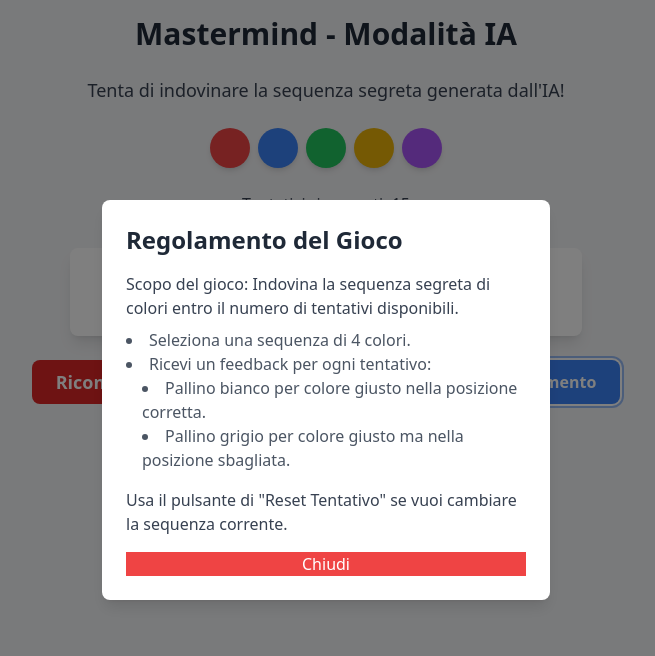
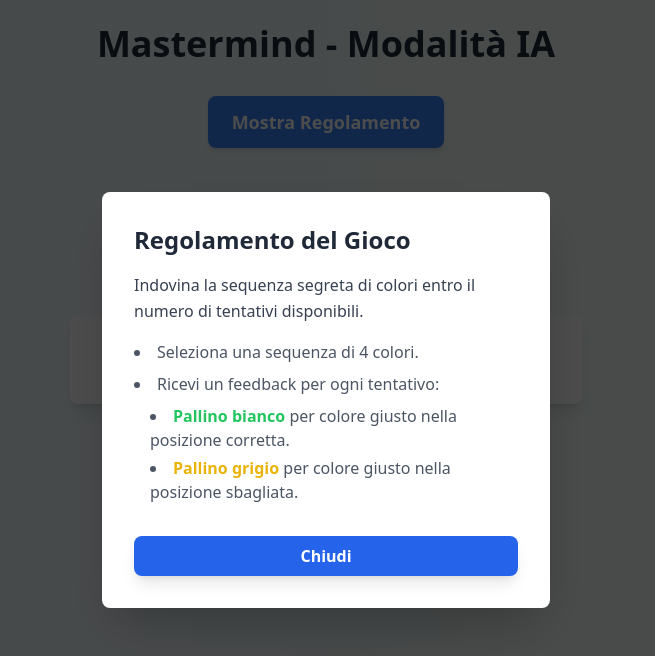
Before and after one commit to Pluz16/mastermind-game, a Nuxt app: page /ai_game in a window 1280 px wide. Both pictures are taken after a click on the button "Mostra Regolamento". Shown: the top 656 px of the page, without its empty margins (314-969 px from the left). Built offline with nearby package versions, Linux system fonts and the light colour scheme.

Commit message:
Making it better

```diff
--- a/components/InfoCard.vue
+++ b/components/InfoCard.vue
@@ -1,21 +1,22 @@
 <template>
     <transition name="fade">
-      <div v-if="showInfo" class="fixed inset-0 flex items-center justify-center bg-black bg-opacity-50 z-50">
-        <div class="bg-white rounded-lg p-6 max-w-md w-full shadow-lg">
-          <h2 class="text-2xl font-semibold text-gray-800 mb-4">Regolamento del Gioco</h2>
-          <p class="text-gray-700 mb-2">
-            Scopo del gioco: Indovina la sequenza segreta di colori entro il numero di tentativi disponibili.
+      <div v-if="showInfo" class="fixed inset-0 flex items-center justify-center bg-black bg-opacity-70 z-50">
+        <div class="bg-white rounded-lg p-8 max-w-md w-full shadow-2xl transform transition duration-300 scale-100 hover:scale-105">
+          <h2 class="text-2xl font-bold text-gray-800 mb-4">Regolamento del Gioco</h2>
+          <p class="text-gray-700 mb-4 leading-relaxed">
+            Indovina la sequenza segreta di colori entro il numero di tentativi disponibili.
           </p>
-          <ul class="list-disc list-inside text-gray-600 mb-4">
+          <ul class="list-disc list-inside text-gray-600 mb-4 space-y-2">
             <li>Seleziona una sequenza di 4 colori.</li>
             <li>Ricevi un feedback per ogni tentativo:</li>
-            <ul class="list-disc list-inside pl-4">
-              <li>Pallino bianco per colore giusto nella posizione corretta.</li>
-              <li>Pallino grigio per colore giusto ma nella posizione sbagliata.</li>
+            <ul class="list-disc list-inside pl-4 space-y-1">
+              <li><span class="text-green-500 font-semibold">Pallino bianco</span> per colore giusto nella posizione corretta.</li>
+              <li><span class="text-yellow-500 font-semibold">Pallino grigio</span> per colore giusto nella posizione sbagliata.</li>
             </ul>
           </ul>
-          <p class="text-gray-700">Usa il pulsante di "Reset Tentativo" se vuoi cambiare la sequenza corrente.</p>
-          <button @click="$emit('close')" class="btn mt-4 bg-red-500 text-white w-full">Chiudi</button>
+          <button @click="$emit('close')" class="w-full py-2 mt-4 bg-blue-600 text-white font-semibold rounded-lg shadow-lg hover:bg-blue-700 transition duration-200">
+            Chiudi
+          </button>
         </div>
       </div>
     </transition>
@@ -37,7 +38,7 @@
 
   <style scoped>
   .fade-enter-active, .fade-leave-active {
-    transition: opacity 0.5s;
+    transition: opacity 0.3s ease;
   }
   .fade-enter, .fade-leave-to {
     opacity: 0;
--- a/pages/ai_game.vue
+++ b/pages/ai_game.vue
@@ -1,54 +1,51 @@
 <template>
-    <div class="flex flex-col items-center min-h-screen bg-gray-100 p-4">
-      <h1 class="text-3xl font-bold mb-6 text-gray-800">Mastermind - Modalità IA</h1>
+    <div class="flex flex-col items-center min-h-screen bg-gradient-to-r from-blue-50 to-green-50 p-6">
+      <h1 class="text-4xl font-extrabold mb-8 text-gray-800">Mastermind - Modalità IA</h1>
 
-      <!-- Messaggio di Turno -->
-      <p class="text-lg text-gray-700">
-        Tenta di indovinare la sequenza segreta generata dall'IA!
-      </p>
+      <!-- Pulsante per mostrare il regolamento -->
+      <button @click="toggleInfo" class="px-6 py-3 mb-6 text-lg bg-blue-500 text-white font-bold rounded-lg shadow-md hover:bg-blue-600 transform transition-all duration-200 hover:scale-105">
+        Mostra Regolamento
+      </button>
 
-
+      <!-- Scheda Info -->
+      <InfoCard :showInfo="showInfo" @close="toggleInfo" />
 
       <!-- Selettore dei Colori -->
       <ColorSelector :colors="availableColors" @colorSelected="selectColor" />
 
       <!-- Visualizzazione del Tentativo Corrente -->
-      <div v-if="currentAttempt.length > 0" class="flex gap-2 mt-4">
+      <div v-if="currentAttempt.length > 0" class="flex gap-2 mt-6">
         <div
           v-for="(color, index) in currentAttempt"
           :key="index"
-          :class="['w-8 h-8 rounded-full', color]"
+          :class="['w-8 h-8 rounded-full shadow-lg transition-all duration-200 transform hover:scale-105', color]"
         ></div>
       </div>
 
       <!-- Pulsanti per Confermare o Resettare il Tentativo -->
       <div class="flex gap-4 mt-4">
-        <button v-if="currentAttempt.length === 4" @click="submitTurn" class="btn-action">
+        <button v-if="currentAttempt.length === 4" @click="submitTurn" class="btn-action bg-green-500 text-white">
           Conferma Tentativo
         </button>
-        <button v-if="currentAttempt.length > 0" @click="resetAttempt" class="btn-action bg-yellow-500 hover:bg-yellow-600">
+        <button v-if="currentAttempt.length > 0" @click="resetAttempt" class="btn-action bg-yellow-500 text-white">
           Reset Tentativo
         </button>
       </div>
 
       <!-- Messaggio di Vittoria o Tentativi Rimanenti -->
-      <p v-if="isGameOver" class="text-xl font-bold text-green-500 mt-4">Complimenti! Hai vinto!</p>
+      <p v-if="isGameOver" class="text-3xl font-bold text-green-600 mt-8 animate-bounce">Complimenti! Hai Vinto!</p>
       <p v-else class="text-md text-gray-700 mt-2">Tentativi rimanenti: {{ remainingAttempts }}</p>
 
       <!-- Componente Campo di Gioco (GameBoard) -->
       <GameBoard :attempts="attempts" :maxAttempts="maxAttempts" />
 
       <!-- Bottoni per Tornare alla Home e Ricominciare -->
-      <div class="flex gap-4 mt-6">
-        <button @click="restartGame" class="btn-large bg-red-600 text-white">Ricomincia</button>
-        <NuxtLink to="/" class="btn-large bg-gray-600 text-white">Torna alla Home</NuxtLink> <!-- Pulsante per mostrare il regolamento -->
-    <button @click="toggleInfo" class="btn-action bg-blue-500 text-white">Mostra Regolamento</button>
+      <div class="flex gap-4 mt-10">
+        <button @click="restartGame" class="btn-large bg-red-500 text-white">Ricomincia</button>
+        <NuxtLink to="/" class="btn-large bg-gray-700 text-white">Torna alla Home</NuxtLink>
       </div>
 
-      <InfoCard :showInfo="showInfo" @close="toggleInfo" />
-
-
-      <p v-if="errorMessage" class="text-red-500 font-semibold mt-4">{{ errorMessage }}</p>
+      <p v-if="errorMessage" class="text-red-600 font-semibold mt-4">{{ errorMessage }}</p>
     </div>
   </template>
 
@@ -64,13 +61,23 @@
   setup() {
     const maxAttempts = ref(15);
     const remainingAttempts = ref(15);
-      const availableColors = ref(["bg-red-500", "bg-blue-500", "bg-green-500", "bg-yellow-500", "bg-purple-500"]);
+    const availableColors = ref([
+      "bg-red-500",
+      "bg-blue-500",
+      "bg-green-500",
+      "bg-yellow-500",
+      "bg-purple-500",
+    ]);
     const currentAttempt = ref<string[]>([]);
-      const attempts = reactive<Array<{ colors: string[]; feedback: string[] }>>([]);
+    const attempts = reactive<Array<{ colors: string[]; feedback: string[] }>>(
+      []
+    );
     const secretCode = ref<string[]>(generateSecretCode());
     const isGameOver = ref(false);
     const errorMessage = ref<string | null>(null);
     const showInfo = ref(false);
+    const feedback = generateFeedback(secretCode.value, currentAttempt.value);
+
 
     // Funzione per generare casualmente il codice segreto dell'IA
     function generateSecretCode() {
@@ -103,19 +110,17 @@
       }
     };
 
-
-
     const resetAttempt = () => {
       currentAttempt.value = [];
       errorMessage.value = null;
     };
 
     function checkAttempt() {
-        const feedback = generateFeedback();
+        const feedback = generateFeedback(secretCode.value, currentAttempt.value);
       attempts.push({ colors: [...currentAttempt.value], feedback });
       remainingAttempts.value--;
 
-        if (feedback.filter(f => f === "correct").length === 4) {
+      if (feedback.filter((f) => f === "correct").length === 4) {
         isGameOver.value = true;
         errorMessage.value = "Complimenti! Hai indovinato la sequenza!";
       } else if (remainingAttempts.value <= 0) {
@@ -126,40 +131,35 @@
       }
     }
 
-      function generateFeedback() {
-        const feedback = [];
-        const codeCheck = Array(4).fill(false);
-        const attemptCheck = Array(4).fill(false);
+    function generateFeedback(secretCode: string[], userAttempt: string[]): string[] {
+  const feedback: string[] = Array(4).fill(''); // Array di stringhe inizializzato con stringhe vuote
+  const tempSecret = [...secretCode]; // Copia della sequenza segreta per tracciare i colori già usati
 
-        // Prima passata: verifica colori e posizioni corrette
-        for (let i = 0; i < 4; i++) {
-          if (currentAttempt.value[i] === secretCode.value[i]) {
-            feedback.push("correct");
-            codeCheck[i] = true;
-            attemptCheck[i] = true;
+  // Step 1: Colori corretti nella posizione corretta
+  for (let i = 0; i < userAttempt.length; i++) {
+    if (userAttempt[i] === tempSecret[i]) {
+      feedback[i] = 'correct';
+      tempSecret[i] = ''; // Segna il colore come già usato
     }
   }
 
-        // Seconda passata: verifica colori corretti in posizioni sbagliate
-        for (let i = 0; i < 4; i++) {
-          if (!attemptCheck[i]) {
-            for (let j = 0; j < 4; j++) {
-              if (!codeCheck[j] && currentAttempt.value[i] === secretCode.value[j]) {
-                feedback.push("misplaced");
-                codeCheck[j] = true;
-                break;
+  // Step 2: Colori corretti ma posizionati male
+  for (let i = 0; i < userAttempt.length; i++) {
+    if (feedback[i] === '' && tempSecret.includes(userAttempt[i])) {
+      feedback[i] = 'misplaced';
+      tempSecret[tempSecret.indexOf(userAttempt[i])] = ''; // Segna il colore come già usato
     }
-            }
-          }
-        }
-
-        // Riempie feedback con "none" per nessun colore corretto
-        while (feedback.length < 4) {
-          feedback.push("none");
   }
 
   return feedback;
 }
+
+
+// Funzione di feedback per il turno dell'IA
+const aiProvideFeedback = (userAttempt: string[]) => {
+  const feedback = generateFeedback(secretCode.value, userAttempt);
+  attempts.push({ colors: [...userAttempt], feedback });
+};
 
     const restartGame = () => {
       remainingAttempts.value = maxAttempts.value;
@@ -185,17 +185,18 @@
       restartGame,
       showInfo,
       toggleInfo,
+      generateFeedback
     };
   },
 });
 </script>
 
-  <style scoped>
+<style scoped lang="postcss">
 .btn-action {
-    @apply px-6 py-2 bg-blue-500 text-white font-semibold rounded-lg transition-all duration-200 ease-in-out transform hover:bg-blue-600 hover:scale-105 focus:outline-none focus:ring-2 focus:ring-offset-2;
+  @apply px-6 py-2 bg-blue-500 text-white font-semibold rounded-lg shadow-lg transform transition-all duration-200 ease-in-out hover:bg-blue-600 hover:scale-105 focus:outline-none focus:ring-2 focus:ring-offset-2;
 }
 
 .btn-large {
-    @apply px-6 py-2 text-lg font-semibold rounded-lg transition-all duration-200 ease-in-out transform hover:scale-105 focus:outline-none focus:ring-2 focus:ring-offset-2;
+  @apply px-6 py-2 text-lg font-semibold rounded-lg shadow-lg transition-all duration-200 ease-in-out hover:scale-105 focus:outline-none focus:ring-2 focus:ring-offset-2;
 }
 </style>
--- a/pages/multiplayer.vue
+++ b/pages/multiplayer.vue
@@ -1,28 +1,49 @@
 <template>
   <div class="flex flex-col items-center min-h-screen bg-gray-100 p-4">
-      <h1 class="text-3xl font-bold mb-6 text-gray-800">Mastermind - Modalità Multiplayer</h1>
+    <h1 class="text-3xl font-bold mb-6 text-gray-800">
+      Mastermind - Modalità Multiplayer
+    </h1>
 
     <!-- Messaggio di Turno -->
-      <p v-if="turn === 'setup'" class="text-lg text-gray-700">È il turno di Giocatore 1: Seleziona il codice segreto</p>
-      <p v-if="turn === 'guess'" class="text-lg text-gray-700">È il turno di Giocatore 2: Prova a indovinare la sequenza</p>
-      <p v-if="turn === 'feedback'" class="text-lg text-gray-700">È il turno di Giocatore 1: Fornisci il feedback</p>
+    <p v-if="turn === 'setup'" class="text-lg text-gray-700">
+      È il turno di Giocatore 1: Seleziona il codice segreto
+    </p>
+    <p v-if="turn === 'guess'" class="text-lg text-gray-700">
+      È il turno di Giocatore 2: Prova a indovinare la sequenza
+    </p>
+    <p v-if="turn === 'feedback'" class="text-lg text-gray-700">
+      È il turno di Giocatore 1: Fornisci il feedback
+    </p>
 
     <!-- Selezione Modalità -->
     <div v-if="turn === 'modeSelection'" class="flex gap-4 mt-4">
-        <button @click="selectMode(5, 15)" class="btn-mode bg-blue-600 text-white">
+      <button
+        @click="selectMode(5, 15)"
+        class="btn-mode bg-blue-600 text-white"
+      >
         Modalità 5 Colori - 15 Tentativi
       </button>
-        <button @click="selectMode(8, 25)" class="btn-mode bg-green-600 text-white">
+      <button
+        @click="selectMode(8, 25)"
+        class="btn-mode bg-green-600 text-white"
+      >
         Modalità 8 Colori - 25 Tentativi
       </button>
     </div>
 
-      <div v-if="turn === 'victory'" class="text-4xl font-bold text-green-500 victory-animation mt-8">
+    <div
+      v-if="turn === 'victory'"
+      class="text-4xl font-bold text-green-500 victory-animation mt-8"
+    >
       Congratulazioni! Hai Vinto!
     </div>
 
     <!-- Selettore dei Colori -->
-      <ColorSelector v-if="turn === 'setup' || turn === 'guess'" :colors="availableColors" @colorSelected="selectColor" />
+    <ColorSelector
+      v-if="turn === 'setup' || turn === 'guess'"
+      :colors="availableColors"
+      @colorSelected="selectColor"
+    />
 
     <!-- Visualizzazione del Tentativo Corrente -->
     <div v-if="currentAttempt.length > 0" class="flex gap-2 mt-4">
@@ -34,39 +55,63 @@
     </div>
 
     <!-- Pulsante per Confermare il Turno -->
-      <button v-if="currentAttempt.length === 4 && (turn === 'setup' || turn === 'guess')" @click="submitTurn" class="btn-action mt-4">
+    <button
+      v-if="
+        currentAttempt.length === 4 && (turn === 'setup' || turn === 'guess')
+      "
+      @click="submitTurn"
+      class="btn-action mt-4"
+    >
       Conferma Turno
     </button>
 
     <!-- Pulsante per visualizzare il codice segreto nel turno di feedback -->
-      <button v-if="turn === 'feedback'" @click="toggleSecretVisibility" class="btn-action mt-4">
+    <button
+      v-if="turn === 'feedback'"
+      @click="toggleSecretVisibility"
+      class="btn-action mt-4"
+    >
       {{ showSecretCode ? "Nascondi Codice" : "Mostra Codice" }}
     </button>
 
     <!-- Visualizzazione del Codice Segreto (solo durante feedback) -->
-      <SecretCodeDisplay :secretCode="secretCode" :showSecretCode="showSecretCode" />
+    <SecretCodeDisplay
+      :secretCode="secretCode"
+      :showSecretCode="showSecretCode"
+    />
 
     <!-- Controllo del Feedback -->
-      <FeedbackControl v-if="turn === 'feedback'" @feedback="addFeedback" @confirmFeedback="confirmFeedback" @resetFeedback="resetFeedback" />
+    <FeedbackControl
+      v-if="turn === 'feedback'"
+      @feedback="addFeedback"
+      @confirmFeedback="confirmFeedback"
+      @resetFeedback="resetFeedback"
+    />
 
     <!-- Componente Campo di Gioco (GameBoard) -->
     <GameBoard :attempts="attempts" :maxAttempts="maxAttempts" />
 
     <!-- Bottoni per Tornare alla Home e Ricominciare -->
     <div class="flex gap-4 mt-6">
-        <button @click="restartGame" class="btn-action bg-red-600 text-white">Ricomincia</button>
-        <NuxtLink to="/" class="btn-action bg-gray-600 text-white">Torna alla Home</NuxtLink> <!-- Pulsante per mostrare il regolamento -->
-    <button @click="toggleInfo" class="btn-action bg-blue-500 text-white">Mostra Regolamento</button>
+      <button @click="restartGame" class="btn-action bg-red-600 text-white">
+        Ricomincia
+      </button>
+      <NuxtLink to="/" class="btn-action bg-gray-600 text-white"
+        >Torna alla Home</NuxtLink
+      >
+      <!-- Pulsante per mostrare il regolamento -->
+      <button @click="toggleInfo" class="btn-action bg-blue-500 text-white">
+        Mostra Regolamento
+      </button>
     </div>
 
     <InfoCard :showInfo="showInfo" @close="toggleInfo" />
 
-
-      <p v-if="errorMessage" class="text-red-500 font-semibold mt-4">{{ errorMessage }}</p>
+    <p v-if="errorMessage" class="text-red-500 font-semibold mt-4">
+      {{ errorMessage }}
+    </p>
   </div>
 </template>
-
-
 
 <script lang="ts">
 import { defineComponent, ref, reactive } from "vue";
@@ -78,18 +123,33 @@
 
 export default defineComponent({
   name: "MultiplayerPage",
-    components: { GameBoard, ColorSelector, SecretCodeDisplay, FeedbackControl, InfoCard },
+  components: {
+    GameBoard,
+    ColorSelector,
+    SecretCodeDisplay,
+    FeedbackControl,
+    InfoCard,
+  },
   setup() {
     const maxAttempts = ref(15);
-      const attempts = reactive<Array<{ colors: string[]; feedback: string[] }>>([]);
-      const availableColors = ref<string[]>(["bg-red-500", "bg-blue-500", "bg-green-500", "bg-yellow-500", "bg-purple-500"]);
+    const attempts = reactive<Array<{ colors: string[]; feedback: string[] }>>(
+      []
+    );
+    const availableColors = ref<string[]>([
+      "bg-red-500",
+      "bg-blue-500",
+      "bg-green-500",
+      "bg-yellow-500",
+      "bg-purple-500",
+    ]);
     const secretCode = ref<string[]>([]);
     const currentAttempt = ref<string[]>([]);
-        const turn = ref<"modeSelection" | "setup" | "guess" | "feedback" | "victory" | "defeat">("modeSelection");
+    const turn = ref<
+      "modeSelection" | "setup" | "guess" | "feedback" | "victory" | "defeat"
+    >("modeSelection");
     const showSecretCode = ref(false);
     const errorMessage = ref<string | null>(null);
     const showInfo = ref(false);
-
 
     // Funzioni per gestire il gioco
     const addFeedback = (feedbackType: string) => {
@@ -123,9 +183,6 @@
       }
     };
 
-
-
-
     const resetFeedback = () => {
       const lastAttempt = attempts[attempts.length - 1];
       if (lastAttempt) lastAttempt.feedback = [];
@@ -151,13 +208,28 @@
     // Funzione per iniziare la selezione del codice segreto
     const selectMode = (colorCount: number, attemptsAllowed: number) => {
       maxAttempts.value = attemptsAllowed;
-      availableColors.value = colorCount === 5
-        ? ["bg-red-500", "bg-blue-500", "bg-green-500", "bg-yellow-500", "bg-purple-500"]
-        : ["bg-red-500", "bg-blue-500", "bg-green-500", "bg-yellow-500", "bg-purple-500", "bg-orange-500", "bg-teal-500", "bg-pink-500"];
+      availableColors.value =
+        colorCount === 5
+          ? [
+              "bg-red-500",
+              "bg-blue-500",
+              "bg-green-500",
+              "bg-yellow-500",
+              "bg-purple-500",
+            ]
+          : [
+              "bg-red-500",
+              "bg-blue-500",
+              "bg-green-500",
+              "bg-yellow-500",
+              "bg-purple-500",
+              "bg-orange-500",
+              "bg-teal-500",
+              "bg-pink-500",
+            ];
       turn.value = "setup";
       errorMessage.value = null;
     };
-
 
     const submitTurn = () => {
       if (turn.value === "setup" && currentAttempt.value.length === 4) {
@@ -178,13 +250,9 @@
       }
     };
 
-
     const toggleInfo = () => {
       showInfo.value = !showInfo.value;
     };
-
-
-
 
     const toggleSecretVisibility = () => {
       if (turn.value === "feedback") {
@@ -217,7 +285,6 @@
 });
 </script>
 
-
 <style scoped>
 .btn {
   @apply px-4 py-2 bg-blue-500 text-white font-semibold rounded-lg hover:bg-blue-600;
@@ -232,22 +299,36 @@
 }
 
 @keyframes bounce {
-  0%, 100% { transform: translateY(0); }
-  50% { transform: translateY(-20px); }
+  0%,
+  100% {
+    transform: translateY(0);
+  }
+  50% {
+    transform: translateY(-20px);
+  }
 }
 
 @keyframes victoryBounce {
-  0%, 100% { transform: scale(1); }
-  50% { transform: scale(1.2); }
+  0%,
+  100% {
+    transform: scale(1);
+  }
+  50% {
+    transform: scale(1.2);
+  }
 }
 .victory-animation {
   animation: victoryBounce 1s ease-in-out infinite;
 }
 
-
 @keyframes pulse {
-  0%, 100% { opacity: 1; }
-  50% { opacity: 0.5; }
+  0%,
+  100% {
+    opacity: 1;
+  }
+  50% {
+    opacity: 0.5;
+  }
 }
 
 .animate-bounce {
```
Also changed, not shown: components/GameBoard.vue (+8 -6 lines). Lines whose indentation alone changed are shown as unchanged.
